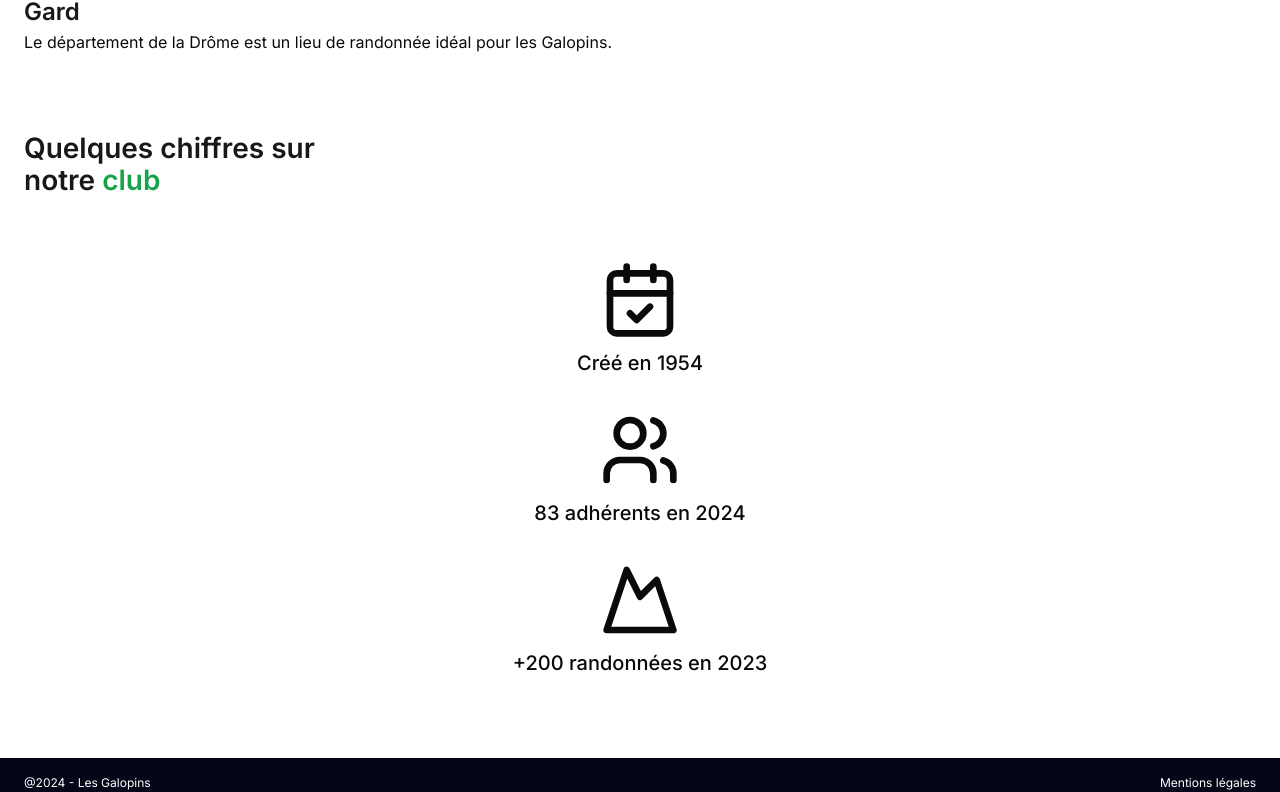
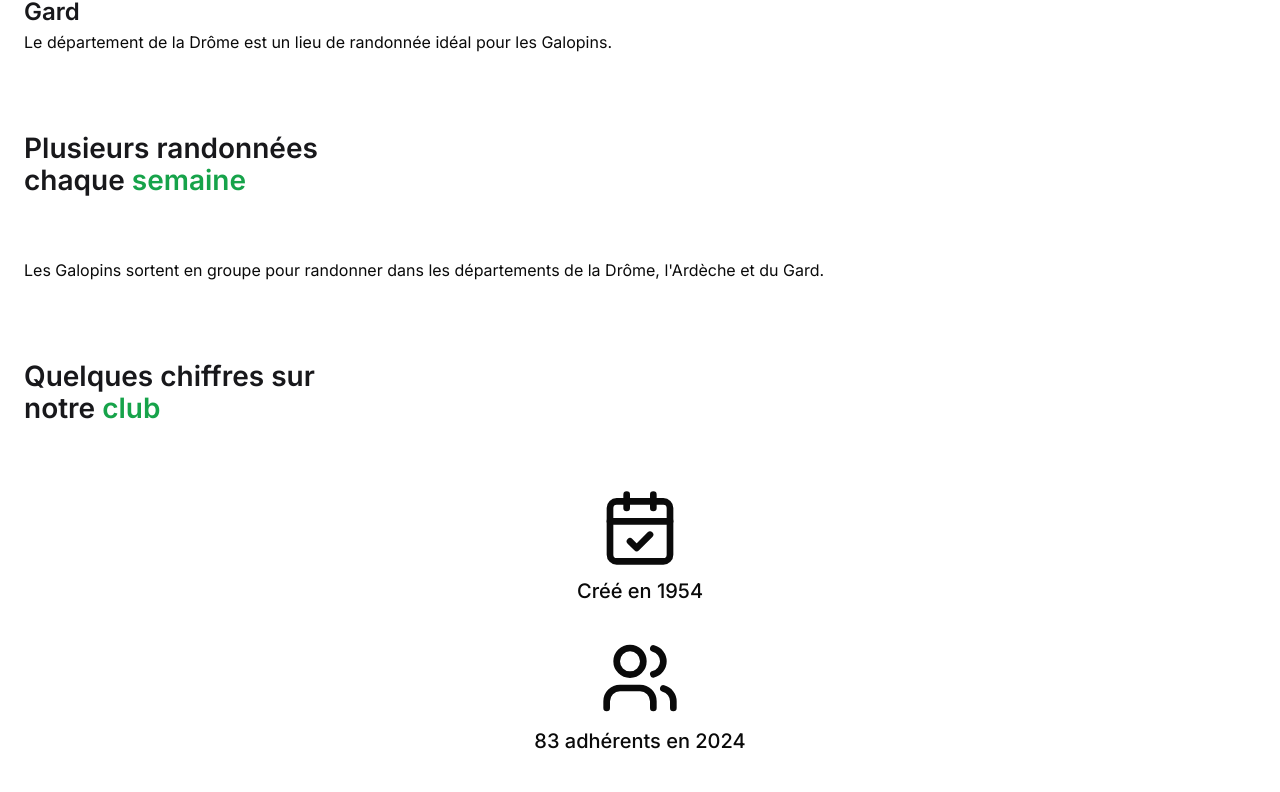
Before and after one commit to SebastienLaurentt/Galopins-Next-V2, a Next.js app: page / in a window 1280 px wide. Shown: the part 3471-4263 px from the top of the page. Built offline with nearby package versions, Linux system fonts and the light colour scheme.

Commit message:
add parcours section in home

```diff
--- a/app/page.tsx
+++ b/app/page.tsx
@@ -76,6 +76,22 @@ export default function Home() {
         </div>
       </Section>
 
+      {/* Parcours Section */}
+      <Section marginBottom={true} marginTop={true} classname="">
+        <SectionHeader
+          title="Plusieurs randonnées chaque "
+          titleHighlight="semaine"
+        />
+        <div className="mb-12">
+          <p>
+            Les Galopins sortent en groupe pour randonner dans les départements
+            de la Drôme, l'Ardèche et du Gard.
+          </p>
+        </div>
+        <div>
+        </div>
+      </Section>
+
       {/* Club Section */}
       <Section marginBottom={true} marginTop={false} classname="">
         <SectionHeader
```
